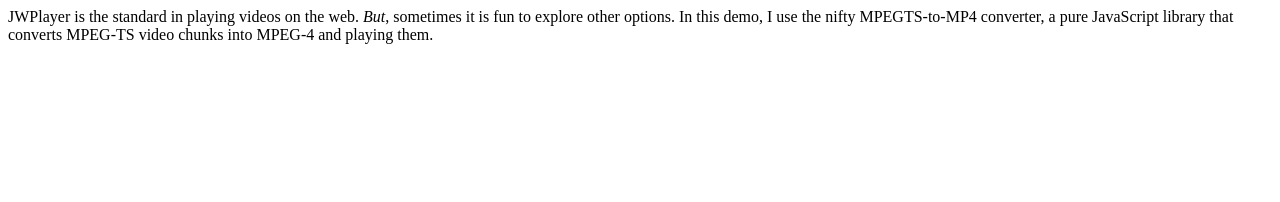
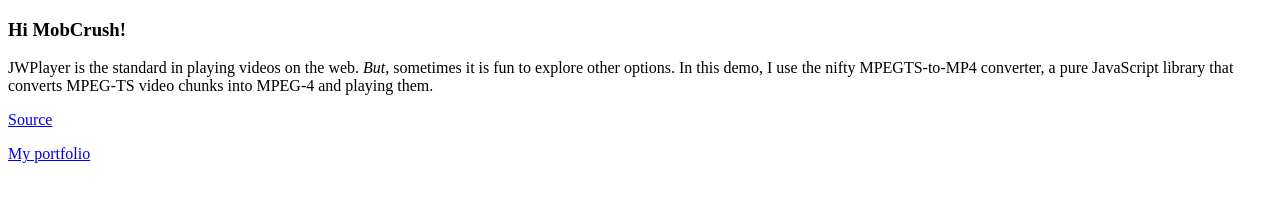
Before and after one commit to ConstableBrew/mobcrush-video, a website: page index.html in a window 1280 px wide. Drawn offline with Linux system fonts and the light colour scheme.

Commit message:
some styling and links added

```diff
--- a/index.html
+++ b/index.html
@@ -7,8 +7,12 @@
 	<title>I Crush on MobCrush</title>
 </head>
 <body>
-	JWPlayer is the standard in playing videos on the web. <i>But</i>, sometimes it is fun to explore other options. In this demo, I use the nifty MPEGTS-to-MP4 converter, a pure JavaScript library that converts MPEG-TS video chunks into MPEG-4 and playing them.
-	<div id="video-streaming"><canvas id="canvas"></canvas></div>
+	<h3>Hi MobCrush!</h3>
+	<p>JWPlayer is the standard in playing videos on the web. <i>But</i>, sometimes it is fun to explore other options. In this demo, I use the nifty MPEGTS-to-MP4 converter, a pure JavaScript library that converts MPEG-TS video chunks into MPEG-4 and playing them.<p>
+
+	<p><a href="https://github.com/ConstableBrew/mobcrush-video">Source</a></p>
+	<p><a href="http://ihazcode.herokuapp.com/">My portfolio</a></p>
+	<div id="video-streaming" style="text-align:center;"><canvas id="canvas" style="width:800px;"></canvas></div>
 	<script src="browser.js"
 		data-canvas="canvas"
 		data-hls="//vodcdn.mobcrush.com/u/video/5716c5f2f81c73c7e68777a2/recording.mp4.m3u8">
```
